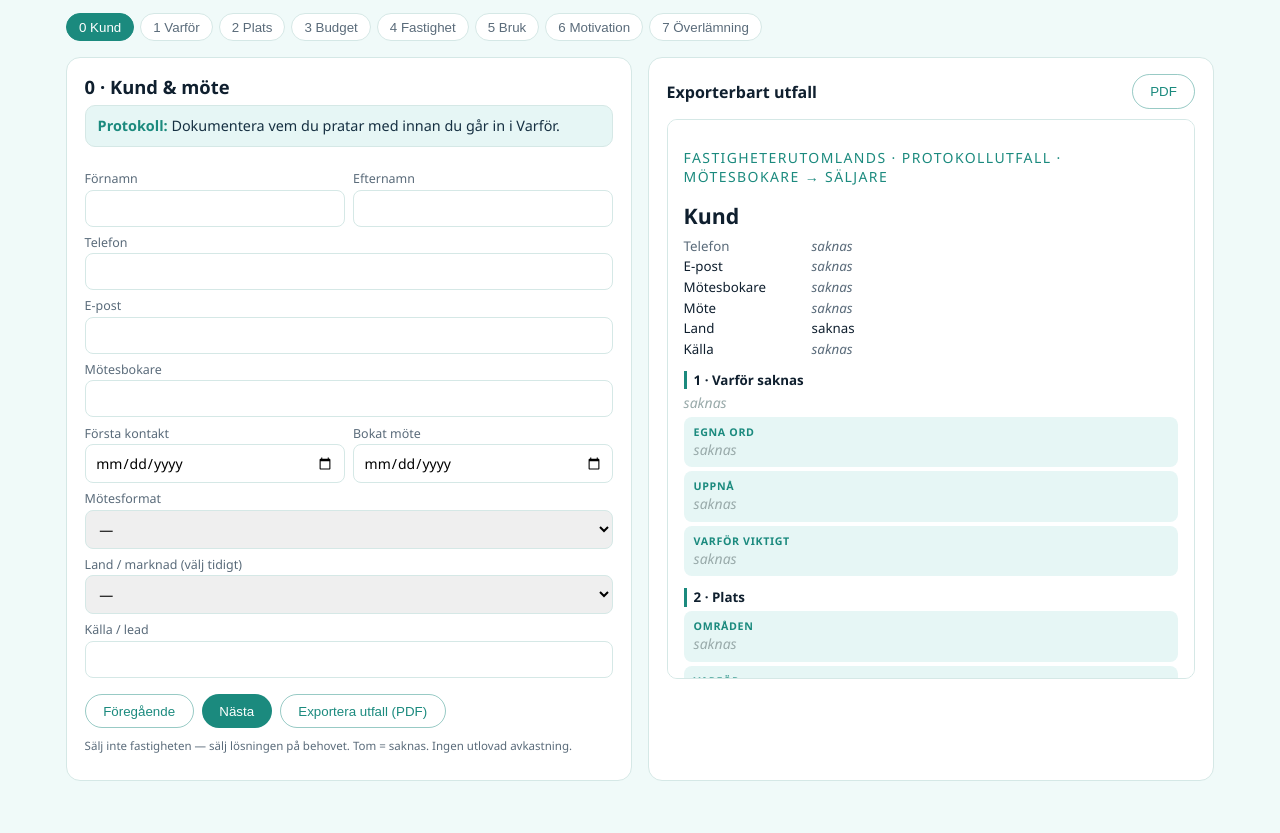
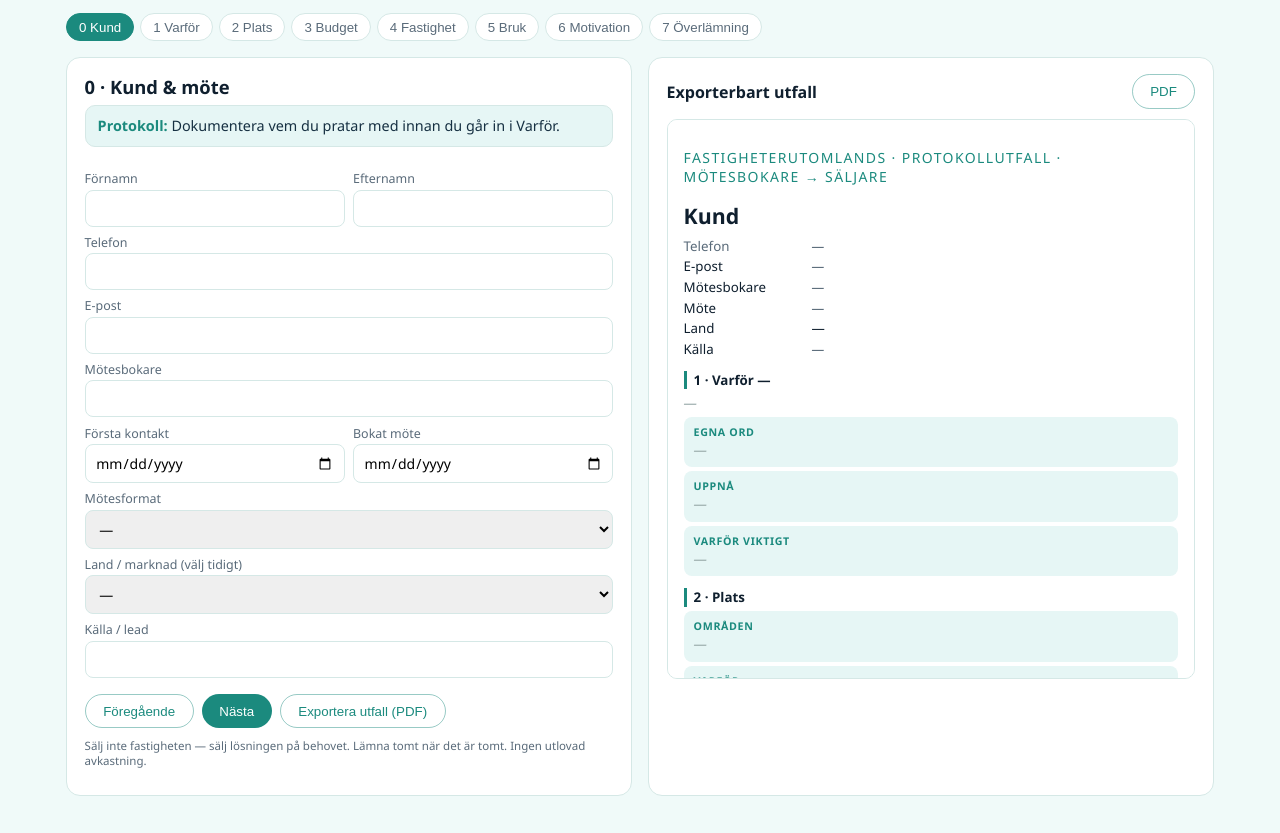
Before and after one commit to ARTIFICER-VAULT-HIVEMINDSYSOP/dirigentverket, a website: page public/utskick/fu-kundformular-verktyg.html in a window 1280 px wide. Shown: the part 74-907 px from the top of the page. Drawn offline with Linux system fonts and the light colour scheme.

Commit message:
FU: tomt fält visar — inte saknas/missing

```diff
--- a/public/utskick/fu-kundformular-verktyg.html
+++ b/public/utskick/fu-kundformular-verktyg.html
@@ -242,7 +242,7 @@
         <button type="button" class="primary" id="btnNext">Nästa</button>
         <button type="button" class="ghost" id="btnPdf">Exportera utfall (PDF)</button>
       </div>
-      <p class="hint">Sälj inte fastigheten — sälj lösningen på behovet. Tom = saknas. Ingen utlovad avkastning.</p>
+      <p class="hint">Sälj inte fastigheten — sälj lösningen på behovet. Lämna tomt när det är tomt. Ingen utlovad avkastning.</p>
     </section>
 
     <aside class="card">
@@ -277,22 +277,22 @@
   const $ = (id) => document.getElementById(id);
   const v = (id) => (($(id).value || '').trim());
   const checked = (g) => Array.from(document.querySelectorAll('input[data-g="'+g+'"]:checked')).map(x => x.value);
-  const line = (s) => s ? s : '<span class="empty">saknas</span>';
+  const line = (s) => s ? s : '<span class="empty">—</span>';
   const tags = (arr, extra) => {
     const a = (arr||[]).slice(); if (extra) a.push(extra);
-    if (!a.length) return '<span class="empty">saknas</span>';
+    if (!a.length) return '<span class="empty">—</span>';
     return '<div class="tags">'+a.map(t=>'<span class="tag">'+t+'</span>').join('')+'</div>';
   };
   const euro = (n) => {
-    if (n===''||n==null||!isFinite(Number(n))) return 'saknas';
+    if (n===''||n==null||!isFinite(Number(n))) return '—';
     return Number(n).toLocaleString('sv-SE')+' €';
   };
 
 
   function countryLabel() {
     const c = v('countryFocus');
-    if (c === 'Annat' || c === 'Other') return v('countryOther') || c || 'saknas';
-    return c || 'saknas';
+    if (c === 'Annat' || c === 'Other') return v('countryOther') || c || '—';
+    return c || '—';
   }
   function updateProto() {
     const land = countryLabel();
```
